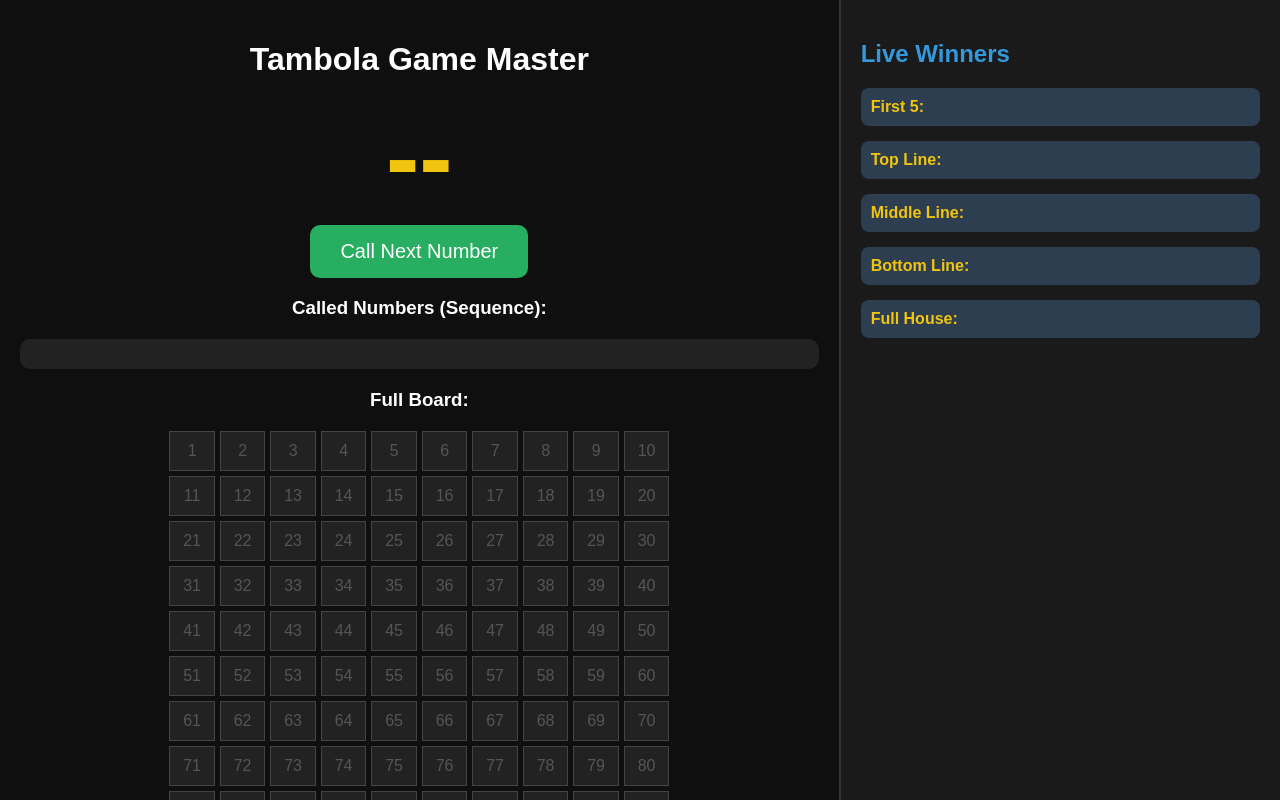
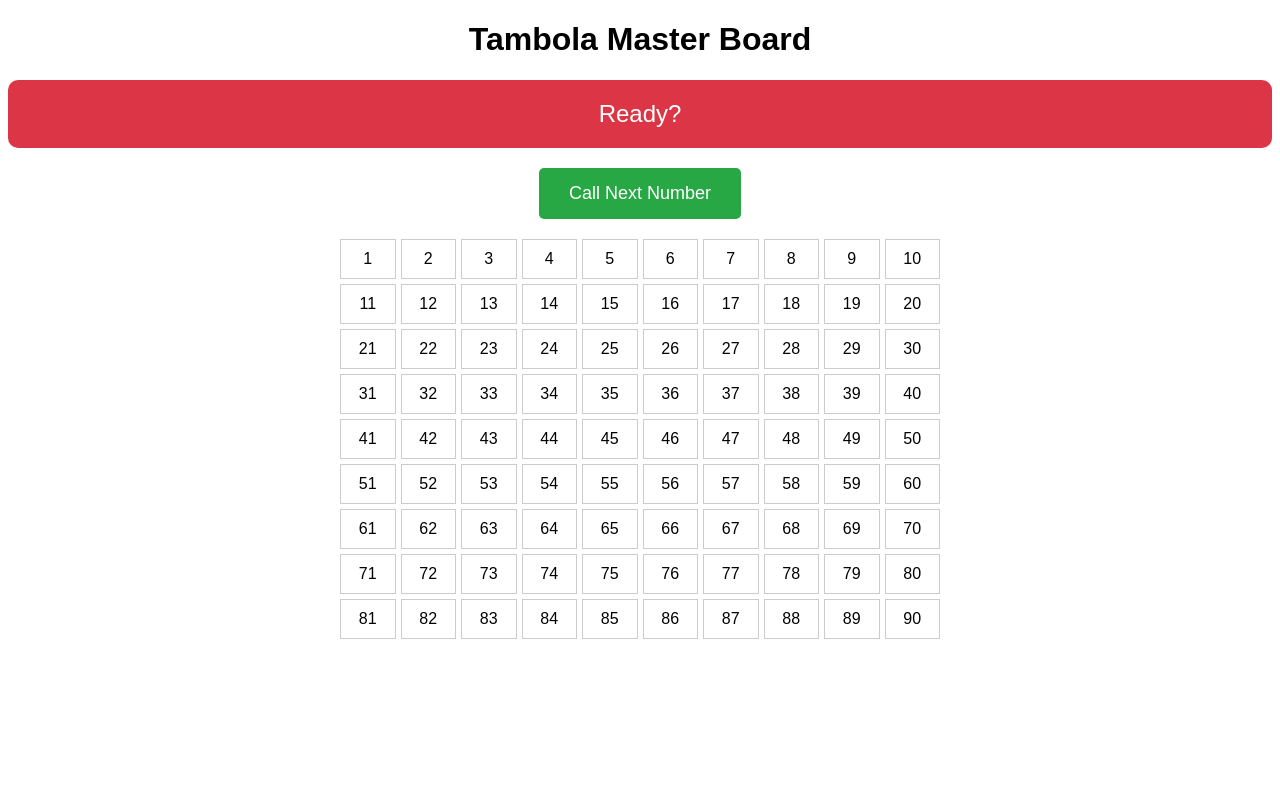
Before and after one commit to ramu265/my-tambola-game1, a Flask app: template Tambola/templates/game.html in a window 1280 px wide. Run offline with Flask 3, Linux system fonts and the light colour scheme; the template is opened without the code that fills it: most values are stand-ins (such as "Sample title", 1, 10 or a date in 2020).

Commit message:
Refactor game.html for improved structure and style

```diff
--- a/Tambola/templates/game.html
+++ b/Tambola/templates/game.html
@@ -1,73 +1,35 @@
 <!DOCTYPE html>
 <html>
 <head>
-    <title>Tambola Admin - Live Board</title>
+    <title>Tambola Game Board</title>
     <style>
-        body { text-align:center; background:#0f0f0f; color:white; font-family: sans-serif; display: flex; margin: 0; height: 100vh; }
-        .main { flex: 2; padding: 20px; border-right: 2px solid #333; overflow-y: auto; }
-        .sidebar { flex: 1; background: #1a1a1a; padding: 20px; text-align: left; overflow-y: auto; }
-        #num-display { font-size: 100px; color: #f1c40f; margin: 10px; font-weight: bold; }
-        .sequence-container { background: #222; padding: 15px; border-radius: 10px; margin: 20px auto; display: flex; flex-wrap: wrap; gap: 8px; justify-content: center; }
-        .seq-num { background: #3498db; color: white; width: 40px; height: 40px; line-height: 40px; border-radius: 50%; font-weight: bold; }
-        .grid { display: grid; grid-template-columns: repeat(10, 1fr); gap: 5px; max-width: 500px; margin: 20px auto; }
-        .cell { padding: 10px; background: #222; border: 1px solid #444; color: #555; }
-        .called { background: #e74c3c !important; color: white !important; }
-        button { padding: 15px 30px; background: #27ae60; color: white; border: none; cursor: pointer; font-size: 20px; border-radius: 10px; }
-        .win-box { margin-bottom: 15px; background: #2c3e50; padding: 10px; border-radius: 8px; }
-        .win-box h4 { color: #f1c40f; margin: 0; }
-        .win-name { color: #2ecc71; font-weight: bold; font-size: 14px; margin: 4px 0; }
+        body { font-family: sans-serif; text-align: center; }
+        .grid { display: grid; grid-template-columns: repeat(10, 1fr); gap: 5px; max-width: 600px; margin: auto; }
+        .num { padding: 10px; border: 1px solid #ccc; background: white; }
+        .called { background: #ffc107; font-weight: bold; }
+        .current { background: #dc3545; color: white; font-size: 24px; padding: 20px; margin-bottom: 20px; border-radius: 10px; }
     </style>
 </head>
 <body>
-    <div class="main">
-        <h1>Tambola Game Master</h1>
-        <div id="num-display">--</div>
-        <button onclick="callNum()">Call Next Number</button>
-        <h3>Called Numbers (Sequence):</h3>
-        <div class="sequence-container" id="numbers-sequence"></div>
-        <h3>Full Board:</h3>
-        <div class="grid" id="board"></div>
-    </div>
+    <h1>Tambola Master Board</h1>
+    <div id="current-num" class="current">Ready?</div>
+    <button onclick="callNext()" style="padding: 15px 30px; font-size: 18px; background: #28a745; color: white; border: none; border-radius: 5px; cursor: pointer; margin-bottom: 20px;">Call Next Number</button>
 
-    <div class="sidebar">
-        <h2 style="color: #3498db;">Live Winners</h2>
-        <div id="first_five" class="win-box"><h4>First 5:</h4></div>
-        <div id="top_line" class="win-box"><h4>Top Line:</h4></div>
-        <div id="middle_line" class="win-box"><h4>Middle Line:</h4></div>
-        <div id="bottom_line" class="win-box"><h4>Bottom Line:</h4></div>
-        <div id="full_house" class="win-box"><h4>Full House:</h4></div>
+    <div class="grid" id="board">
+        {% for i in range(1, 91) %}
+            <div id="n{{i}}" class="num {% if i in called_numbers %}called{% endif %}">{{i}}</div>
+        {% endfor %}
     </div>
 
     <script>
-        const board = document.getElementById('board');
-        for (let i = 1; i <= 90; i++) {
-            let d = document.createElement('div'); d.className='cell'; d.id='c'+i; d.innerText=i;
-            board.appendChild(d);
-        }
-
-        function callNum() {
-            fetch("/call_number")
-            .then(r => r.json())
+        function callNext() {
+            fetch('/call_number', {method: 'POST'})
+            .then(res => res.json())
             .then(data => {
-                if(data.number === "Game Over") { alert("Game Over!"); return; }
-                document.getElementById('num-display').innerText = data.number;
-                document.getElementById('c' + data.number).classList.add('called');
-
-                const seqContainer = document.getElementById('numbers-sequence');
-                seqContainer.innerHTML = "";
-                data.all_called.forEach(n => {
-                    let s = document.createElement('div'); s.className='seq-num'; s.innerText=n;
-                    seqContainer.appendChild(s);
-                });
-
-                for (let cat in data.winners) {
-                    let container = document.getElementById(cat);
-                    let title = container.querySelector('h4');
-                    container.innerHTML = ""; container.appendChild(title);
-                    data.winners[cat].forEach(w => {
-                        let p = document.createElement('p'); p.className='win-name'; p.innerText = "🏆 " + w;
-                        container.appendChild(p);
-                    });
+                if(data.status === 'over') alert('Game Over!');
+                else {
+                    document.getElementById('current-num').innerText = "Current Number: " + data.number;
+                    document.getElementById('n' + data.number).classList.add('called');
                 }
             });
         }
```
